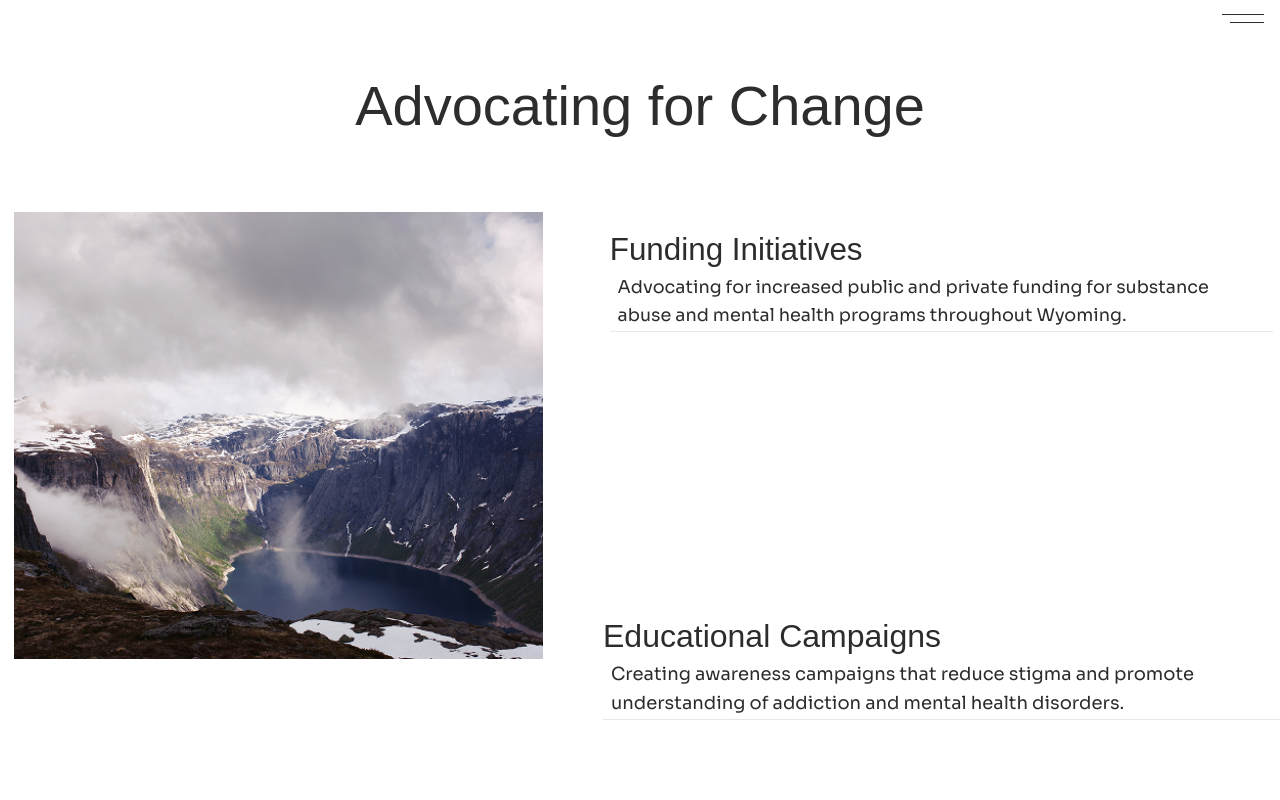
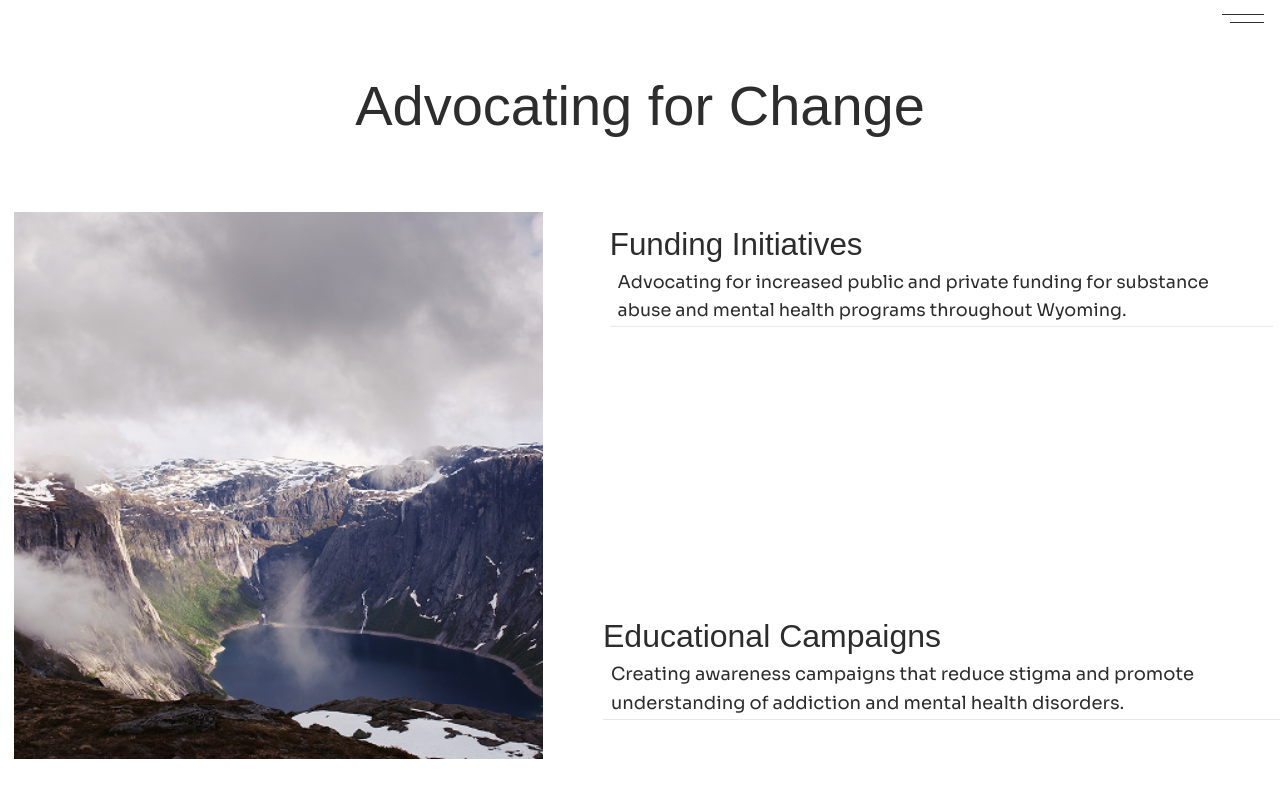
Before and after one commit to AdeJulius46/anime, a Next.js app: page /Landing/Advocating in a window 1280 px wide. Shown: the top 800 px of the page. Built offline with nearby package versions, Linux system fonts and the light colour scheme; a web font is replaced by a local one.

Commit message:
almost done at the final stage

```diff
--- a/src/app/Landing/Aboutus/page.tsx
+++ b/src/app/Landing/Aboutus/page.tsx
@@ -26,7 +26,7 @@ const About = () => {
           ease: "easeOut",
         }}
 
-        className="  mt-[60px]  self-center font-dmserif    font-normal text-[#2c2c2c] text-[32px]  md:text-[56px] text-center tracking-[0] leading-[normal]">
+        className="  mt-[10px]  self-center font-dmserif    font-normal text-[#2c2c2c] text-[32px]  md:text-[56px] text-center tracking-[0] leading-[normal]">
           About Us
         </motion.h1>
 
--- a/src/app/Landing/Advocating/page.tsx
+++ b/src/app/Landing/Advocating/page.tsx
@@ -64,7 +64,8 @@ export default function OurPartner() {
       >
         {/* Left pinned image */}
         <div className="flex-1 flex justify-center">
-          <div className="sticky top-24 w-[529px] h-[447px] hidden md:flex overflow-hidden">
+
+          <div className="sticky top-24 w-[529px] h-[547px] hidden md:flex overflow-hidden">
             <AnimatePresence mode="wait">
               <motion.img
                 key={activeIndex}
@@ -89,7 +90,7 @@ export default function OurPartner() {
               animate={{
                 opacity:
                   activeIndex === index || activeIndex > index ? 1 : 0.25,
-                y: activeIndex === index ? 0 : 10,
+                y: activeIndex === index ? 0 : 5,
                 scale: activeIndex === index ? 1 : 0.98,
               }}
               transition={{
--- a/src/app/Landing/Hero2/page.tsx
+++ b/src/app/Landing/Hero2/page.tsx
@@ -15,11 +15,11 @@ const { scrollYProgress } = useScroll({
 });
 
 // const scale4 = useTransform(scrollYProgress, [0, 1], [0, 6]);
-  const scale4 = useTransform(scrollYProgress, [0, 1], [24, 1]); // zooms out
+  const scale4 = useTransform(scrollYProgress, [0, 1], [4, 1]); // zooms out
   const opacity = useTransform(scrollYProgress, [0, 0.2, 1.5], [0, 1, 1]);
 
   return (
-    <section  ref={container}  className="md:h-[150vh] relative ">
+    <section  ref={container}  className="h-[130vh] relative ">
 
     <section  className="sticky  top-0 h-screen bg-[url('/landing.png')] bg-cover bg-center bg-no-repeat flex justify-center  items-center" >
      <div className="absolute bottom-0 left-0 w-full h-60 bg-gradient-to-t from-black/80 via-black/60 to-transparent rounded-b-lg" />
@@ -40,7 +40,7 @@ const { scrollYProgress } = useScroll({
         style={{ scale: scale4, opacity: opacity }}
          className="w-full h-[100vh] relative items-center  bg-white  flex justify-center ">
 
-            <div  className="   text-[#000] text-[10px] md:text-[30px] items-center justify-center flex jul">
+            <div  className="   text-[#000] text-[25px] md:text-[30px] items-center justify-center flex jul">
                 <h1 className="md:text-[140px] text-center md:leading-[1.5] font-serif uppercase
              bg-[url('/landing.png')] bg-cover bg-center
              text-transparent bg-clip-text">
--- a/src/app/Landing/Ourpartnership/page.tsx
+++ b/src/app/Landing/Ourpartnership/page.tsx
@@ -88,11 +88,11 @@ export default function OurPartner() {
           {partnershipItems.map((item, index) => (
             <motion.div
               key={index}
-              initial={{ opacity: 0, y: 10 }}
+              initial={{ opacity: 0, y: 5 }}
               animate={{
                 opacity:
                   activeIndex === index || activeIndex > index ? 1 : 0.25,
-                y: activeIndex === index ? 0 : 20,
+                y: activeIndex === index ? 0 : 10,
                 scale: activeIndex === index ? 1 : 0.98,
               }}
               transition={{
--- a/src/app/page.tsx
+++ b/src/app/page.tsx
@@ -34,7 +34,7 @@ export default function Home() {
       {/* <Hero /> */}
       {/* <Hero /> */}
 
-        <section className="bg-[#fff]">
+        <section className="bg-[#fff]  mt-[-250px] md:mt-[-150px]">
         <About />
         <Ourmission/>
         <Comprehensive />
```
